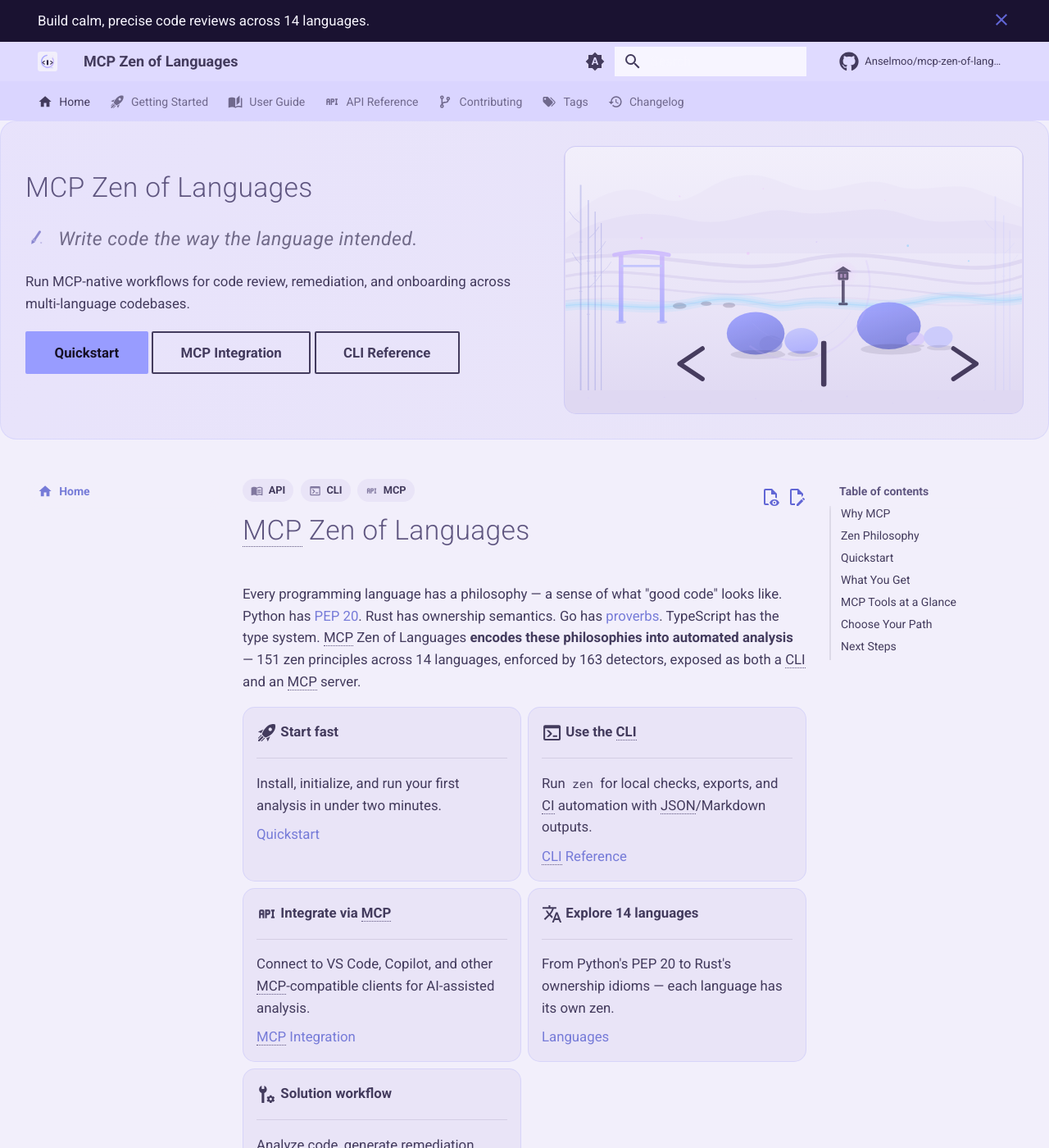
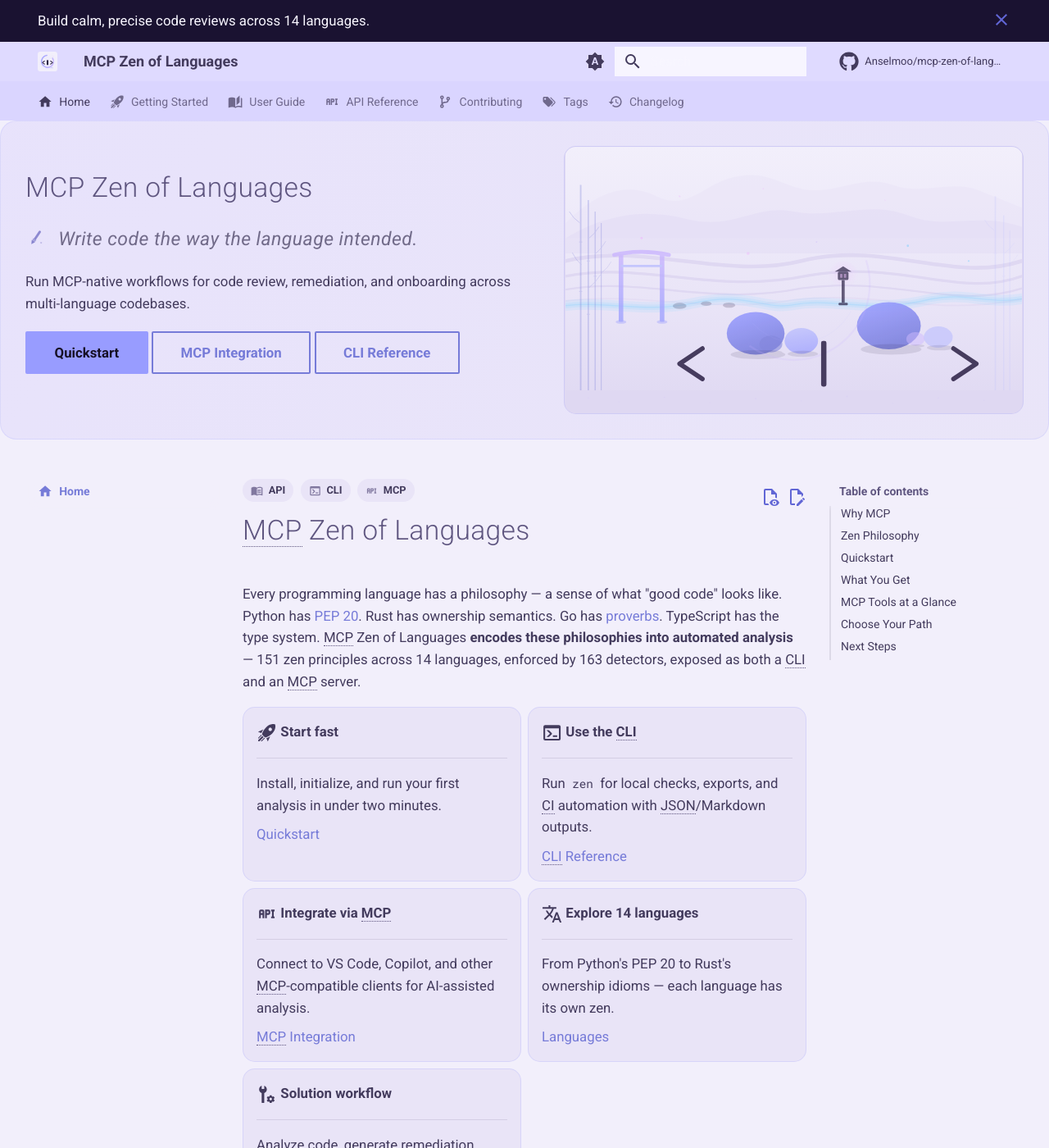
Before and after one commit to Anselmoo/mcp-zen-of-languages, an MkDocs documentation site: the page built from docs/index.md, in a window 1280 px wide and 1400 px high. Shown: the whole window at 82% size. Built offline with MkDocs 1.6.1 and Material for MkDocs 9.7.7, drawn with Linux system fonts in a browser that asks for light colours; plug-ins that fetch from the network failed and are left out; comment, search, counter and statistics services are not loaded.

Commit message:
fix(css): resolve back-to-top flip, contrast failures, and add cherry-red palette (#46)
## Issues fixed

### 1. Back-to-top button horizontal "flip" on hover
- Root cause:  used  which
  replaced mkdocs-material's  centering,
  causing the button to jump sideways on cursor entry.
- Fix: replace with CSS individual  property which
  composites independently from , never touching centering.
- Same fix applied to  for consistency.

### 2. Light-mode contrast failures (WCAG non-compliance)
-  default: accent-dark (#767bd8) + white = 3.78:1 ✗ AA
-  hover:   accent (#989cff) + white     = 2.50:1 ✗ (severe)
- Fix: use --caligo-accent-muted bg + --caligo-bg0 dark text = 5.05:1 ✓ AA

### 3. Cherry-red hover on light .md-top (zen duality)
- Light hover now transitions purple → cherry (#c8315a + #fff = 5.20:1 ✓ AA)
- Represents zen tension: calm purple (rest) vs vibrant cherry (action)

### 4. Add cherry-red palette scale
- --caligo-cherry:       #c8315a  (W- --caligo-cheff: ~5.2:1)
- --caligo-cherry-soft:  #e85c82  (hover variant)
- --caligo-cherry-dark:  #9b1847  (WCAG AAA with #fff: ~7.4:1)
- --- --- --- --- --- --- --- --- --- --- --- --- --- --- --- --- --- --iases added to tokens/semantic.css
- Cherry alias forwards in tokens/palette.css

### 5. Secondary buttons: grey/white → purp### 5. Secondary buttons: grey/white → purp### 5. Secondary buttonsh ### 5. Secondary buttons: grey/white → purp### 5. Secols ### 5. Secondary buttons: grey/white → purp### 5. Secoor### 5. Secondary buttons: grey/white → purp### 5. Secondary buts ### 5. Secondary buttons: grey/white → purp### 5. Secondary buttons:fo###refers-reduced-motion: reduce.

```diff
--- a/docs/stylesheets/components/buttons.css
+++ b/docs/stylesheets/components/buttons.css
@@ -4,21 +4,44 @@
   border-radius: var(--zen-radius-full);
   transition: background-color var(--zen-duration-fast) var(--zen-ease-out),
               border-color var(--zen-duration-fast) var(--zen-ease-out),
-              transform var(--zen-duration-fast) var(--zen-ease-out);
+              color var(--zen-duration-fast) var(--zen-ease-out),
+              translate var(--zen-duration-fast) var(--zen-ease-out);
 }
 
+/* Individual `translate` keeps mkdocs layout transforms intact */
 .md-button:hover {
-  transform: translateY(-1px);
+  translate: 0 -1px;
 }
 
+/* ── Secondary buttons — purple family (light) ──────────────────────────── */
 :is([data-md-color-scheme="caligo-light"], [data-md-color-scheme="zen"], [data-md-color-scheme="default"]) .md-typeset a.md-button:not(.md-button--primary) {
-  color: var(--caligo-light-text);
+  color: var(--caligo-accent-muted);
+  border-color: var(--caligo-accent-muted);
+  background-color: transparent;
 }
 
-:is([data-md-color-scheme="caligo-dark"], [data-md-color-scheme="zen-dark"], [data-md-color-scheme="slate"]) .md-typeset a.md-button:not(.md-button--primary) {
-  color: var(--caligo-fg-primary);
+:is([data-md-color-scheme="caligo-light"], [data-md-color-scheme="zen"], [data-md-color-scheme="default"]) .md-typeset a.md-button:not(.md-button--primary):hover,
+:is([data-md-color-scheme="caligo-light"], [data-md-color-scheme="zen"], [data-md-color-scheme="default"]) .md-typeset a.md-button:not(.md-button--primary):focus {
+  background-color: color-mix(in oklch, var(--caligo-accent-muted) 14%, transparent);
+  border-color: var(--caligo-accent);
+  color: var(--caligo-accent-dark);
 }
 
+/* ── Secondary buttons — purple family (dark) ───────────────────────────── */
+:is([data-md-color-scheme="caligo-dark"], [data-md-color-scheme="zen-dark"], [data-md-color-scheme="slate"]) .md-typeset a.md-button:not(.md-button--primary) {
+  color: var(--caligo-accent);
+  border-color: var(--caligo-accent);
+  background-color: transparent;
+}
+
+:is([data-md-color-scheme="caligo-dark"], [data-md-color-scheme="zen-dark"], [data-md-color-scheme="slate"]) .md-typeset a.md-button:not(.md-button--primary):hover,
+:is([data-md-color-scheme="caligo-dark"], [data-md-color-scheme="zen-dark"], [data-md-color-scheme="slate"]) .md-typeset a.md-button:not(.md-button--primary):focus {
+  background-color: color-mix(in oklch, var(--caligo-accent) 16%, transparent);
+  border-color: var(--caligo-accent-soft);
+  color: var(--caligo-accent-soft);
+}
+
+/* ── Primary button ─────────────────────────────────────────────────────── */
 .md-button--primary {
   background-color: var(--md-primary-fg-color);
   color: var(--caligo-bg-base);
@@ -36,3 +59,23 @@
 .md-typeset a.md-button--primary:focus {
   color: var(--caligo-bg-base);
 }
+
+/* ── Cherry-accent button variant (.md-button--cherry) ──────────────────── */
+/* Usage: [Get Started]{ .md-button .md-button--cherry }                    */
+.md-button--cherry {
+  background-color: var(--caligo-cherry);
+  border-color: var(--caligo-cherry);
+  color: #ffffff;
+}
+
+.md-button--cherry:hover {
+  background-color: var(--caligo-cherry-dark);
+  border-color: var(--caligo-cherry-dark);
+  color: #ffffff;
+}
+
+.md-typeset a.md-button--cherry,
+.md-typeset a.md-button--cherry:hover,
+.md-typeset a.md-button--cherry:focus {
+  color: #ffffff;
+}
--- a/docs/stylesheets/components/nav.css
+++ b/docs/stylesheets/components/nav.css
@@ -18,40 +18,53 @@
 
 BACK-TO-TOP button
    ═══════════════════════════════════════════════════════════════════════════ */
+/* NOTE: mkdocs-material centres .md-top with transform: translateX(-50%).
+   We MUST NOT override the transform shorthand on :hover or the button drifts
+   sideways (the "flip"). Use the individual `translate` CSS property instead —
+   it composites independently and never conflicts with transform. */
 .md-top {
   background-color: var(--md-primary-fg-color);
   color: var(--md-primary-bg-color);
   border-radius: var(--zen-radius-full);
-  transition: transform var(--zen-duration-fast) var(--zen-ease-out),
+  transition: translate var(--zen-duration-fast) var(--zen-ease-out),
               box-shadow var(--zen-duration-fast) var(--zen-ease-out),
-              background-color var(--zen-duration-fast) var(--zen-ease-out),
+              background-color var(--zen-duration-base) var(--zen-ease-out),
               color var(--zen-duration-fast) var(--zen-ease-out);
 }
 
 .md-top:hover {
-  transform: translateY(-2px);
+  /* `translate` is the individual transform — does NOT clobber mkdocs's
+     transform: translateX(-50%) centering, so no more horizontal jump. */
+  translate: 0 -2px;
   background-color: var(--md-primary-fg-color--dark);
   box-shadow: var(--zen-shadow-md);
 }
 
+/* ── Light mode ─────────────────────────────────────────────────────────────
+   #767bd8 bg + #161025 dark text → 5.05:1 contrast ✓ WCAG AA
+   Cherry hover (#c8315a + #fff)  → 5.20:1 contrast ✓ WCAG AA            */
 :is([data-md-color-scheme="caligo-light"], [data-md-color-scheme="zen"], [data-md-color-scheme="default"]) .md-top {
-  background-color: var(--caligo-accent-dark);
+  background-color: var(--caligo-accent-muted);
+  color: var(--caligo-bg0);
+}
+
+:is([data-md-color-scheme="caligo-light"], [data-md-color-scheme="zen"], [data-md-color-scheme="default"]) .md-top:hover {
+  /* Cherry-red hover: zen tension — vibrance vs. calm purple */
+  background-color: var(--caligo-cherry);
   color: #ffffff;
 }
 
-:is([data-md-color-scheme="caligo-light"], [data-md-color-scheme="zen"], [data-md-color-scheme="default"]) .md-top:hover {
-  background-color: var(--caligo-accent);
-  color: #ffffff;
-}
-
+/* ── Dark mode ──────────────────────────────────────────────────────────────
+   #989cff (accent) on #161025 → ~10:1 contrast ✓ WCAG AAA
+   Soft hover (#b8bcff on #161025) → ~12:1 ✓ WCAG AAA                    */
 :is([data-md-color-scheme="caligo-dark"], [data-md-color-scheme="zen-dark"], [data-md-color-scheme="slate"]) .md-top {
   background-color: var(--caligo-accent);
-  color: var(--caligo-bg-base);
+  color: var(--caligo-bg0);
 }
 
 :is([data-md-color-scheme="caligo-dark"], [data-md-color-scheme="zen-dark"], [data-md-color-scheme="slate"]) .md-top:hover {
   background-color: var(--caligo-accent-soft);
-  color: var(--caligo-bg-base);
+  color: var(--caligo-bg0);
 }
 
 
--- a/docs/stylesheets/tokens/palette.css
+++ b/docs/stylesheets/tokens/palette.css
@@ -32,6 +32,13 @@
   --caligo-harmony-warm: #f1b0ff;
   --caligo-harmony-cool: #63c8ff;
   --caligo-harmony-bridge: #c9b3ff;
+
+  /* Cherry-red scale (zen duality — vibrant tension vs. calm purple) */
+  /* Contrast with #fff: cherry 5.20:1 ✓ AA, cherry-dark 7.40:1 ✓ AAA */
+  --caligo-cherry: #c8315a;               /* vibrant cherry — WCAG AA with #fff */
+  --caligo-cherry-soft: #e85c82;          /* hover / lighter variant */
+  --caligo-cherry-dark: #9b1847;          /* deep / pressed state — WCAG AAA */
+  --caligo-cherry-glow: rgba(200, 49, 90, 0.15); /* subtle tint for bg fills */
 
   /* Syntax colours */
   --caligo-syntax-keywords: #7da7ff;
@@ -107,4 +114,9 @@
   --caligo-complement-warm: var(--caligo-harmony-warm);
   --caligo-complement-cool: var(--caligo-harmony-cool);
   --caligo-complement-purple: var(--caligo-harmony-bridge);
+
+  /* Cherry aliases (for component access) */
+  --caligo-cherry-primary: var(--caligo-cherry);
+  --caligo-cherry-accent: var(--caligo-cherry-soft);
+  --caligo-cherry-deep: var(--caligo-cherry-dark);
 }
--- a/docs/stylesheets/tokens/semantic.css
+++ b/docs/stylesheets/tokens/semantic.css
@@ -12,6 +12,11 @@
   --zen-interactive-default: var(--caligo-accent);
   --zen-interactive-hover: var(--caligo-accent-soft);
   --zen-interactive-muted: var(--caligo-accent-muted);
+
+  /* Cherry — active / tension state (zen duality) */
+  --zen-interactive-cherry: var(--caligo-cherry);
+  --zen-interactive-cherry-hover: var(--caligo-cherry-soft);
+  --zen-interactive-cherry-glow: var(--caligo-cherry-glow);
 
   --zen-feedback-error: var(--caligo-error);
   --zen-feedback-error-muted: var(--caligo-error-muted);
--- a/docs/stylesheets/utilities/motion.css
+++ b/docs/stylesheets/utilities/motion.css
@@ -6,6 +6,7 @@
   }
   .md-typeset .grid.cards > ul > li:hover {
     transform: none;
+    translate: none;
   }
   .md-typeset pre,
   .md-typeset .highlight pre {
@@ -17,4 +18,10 @@
   .md-typeset .headerlink {
     transition: none;
   }
+  /* Suppress lift effects on buttons and back-to-top */
+  .md-button:hover,
+  .md-top:hover {
+    translate: none;
+    transform: none;
+  }
 }
```
